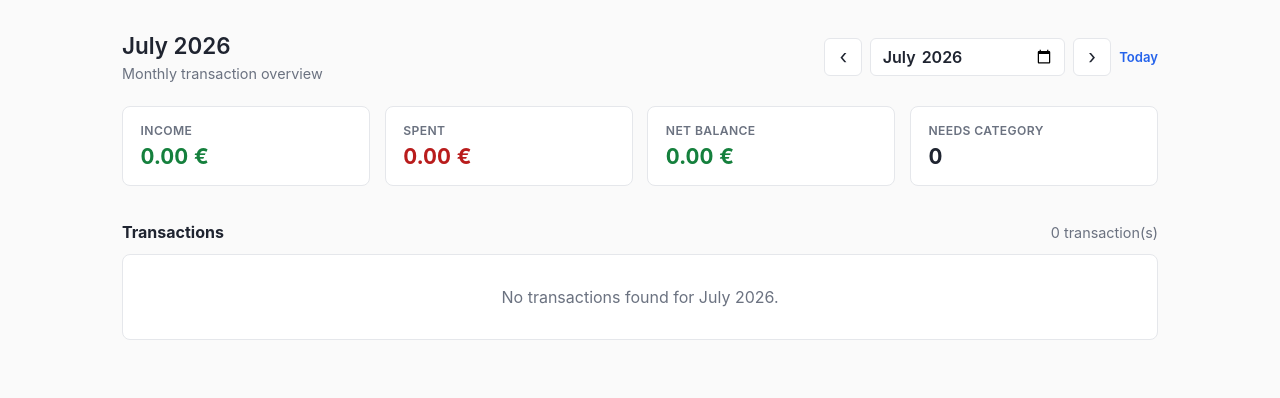
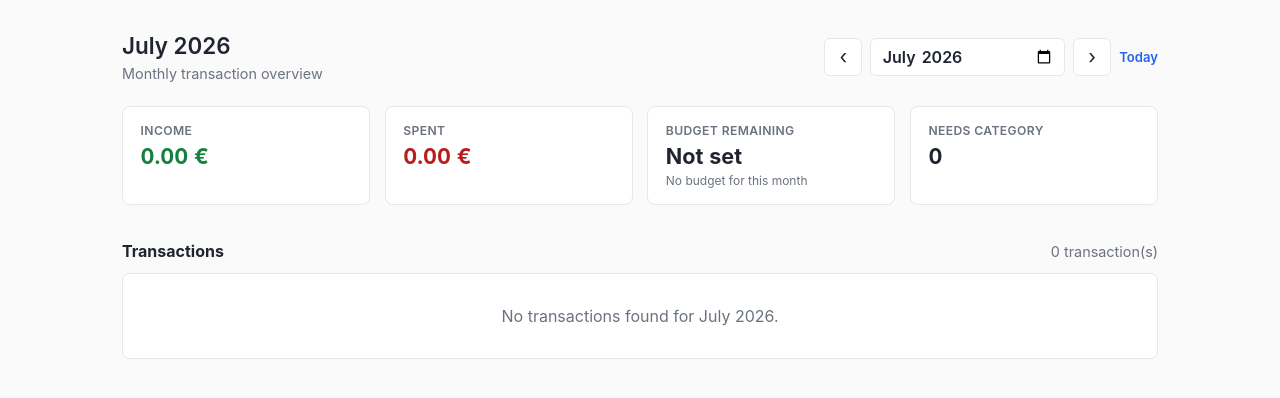
Before and after one commit to vandoornegl/family_finance_reporting, a FastAPI app: a page that uses reporting/app/templates/transactions.html in a window 1280 px wide. Shown: the part 52-450 px from the top of the page. Run offline with FastAPI, Linux system fonts and the light colour scheme; data that the repository does not hold is empty.

Commit message:
Show remaining monthly budget
Co-authored-by: Copilot App <223556219+Copilot@users.noreply.github.com>

```diff
--- a/reporting/app/main.py
+++ b/reporting/app/main.py
@@ -192,10 +192,14 @@ def list_transactions(request: Request, month: str | None = None):
                 categories.name COLLATE NOCASE
             """
         ).fetchall()
+        budget_total = conn.execute(
+            "SELECT SUM(limit_amount) FROM budgets WHERE month = ?",
+            (selected_month.strftime("%Y-%m"),),
+        ).fetchone()[0]
 
     income = sum(row["amount"] for row in rows if row["amount"] > 0)
     spending = -sum(row["amount"] for row in rows if row["amount"] < 0)
-    net = income - spending
+    budget_remaining = budget_total - spending if budget_total is not None else None
     uncategorized_count = sum(row["category_id"] is None for row in rows)
 
     return templates.TemplateResponse(
@@ -211,7 +215,8 @@ def list_transactions(request: Request, month: str | None = None):
             "current_month": date.today().strftime("%Y-%m"),
             "income": income,
             "spending": spending,
-            "net": net,
+            "budget_total": budget_total,
+            "budget_remaining": budget_remaining,
             "uncategorized_count": uncategorized_count,
         },
     )
--- a/reporting/app/templates/transactions.html
+++ b/reporting/app/templates/transactions.html
@@ -62,6 +62,7 @@
         font-weight: 650;
         font-variant-numeric: tabular-nums;
     }
+    .summary-card .detail { margin-top: 0.25rem; color: var(--muted); font-size: 0.75rem; }
     .summary-card.income .value { color: var(--income); }
     .summary-card.spending .value { color: var(--expense); }
     .summary-card.attention { border-color: #f6d68a; background: #fffbeb; }
@@ -136,9 +137,15 @@
         <div class="label">Spent</div>
         <div class="value">{{ "%.2f"|format(spending) }} &euro;</div>
     </div>
-    <div class="summary-card {{ 'income' if net >= 0 else 'spending' }}">
-        <div class="label">Net balance</div>
-        <div class="value">{{ "%.2f"|format(net) }} &euro;</div>
+    <div class="summary-card {{ 'income' if budget_remaining is not none and budget_remaining >= 0 else 'spending' if budget_remaining is not none else '' }}">
+        <div class="label">Budget remaining</div>
+        {% if budget_remaining is not none %}
+        <div class="value">{{ "%.2f"|format(budget_remaining) }} &euro;</div>
+        <div class="detail">of {{ "%.2f"|format(budget_total) }} &euro;</div>
+        {% else %}
+        <div class="value">Not set</div>
+        <div class="detail">No budget for this month</div>
+        {% endif %}
     </div>
     <div class="summary-card {{ 'attention' if uncategorized_count else '' }}" id="uncategorized-card">
         <div class="label">Needs category</div>
```
